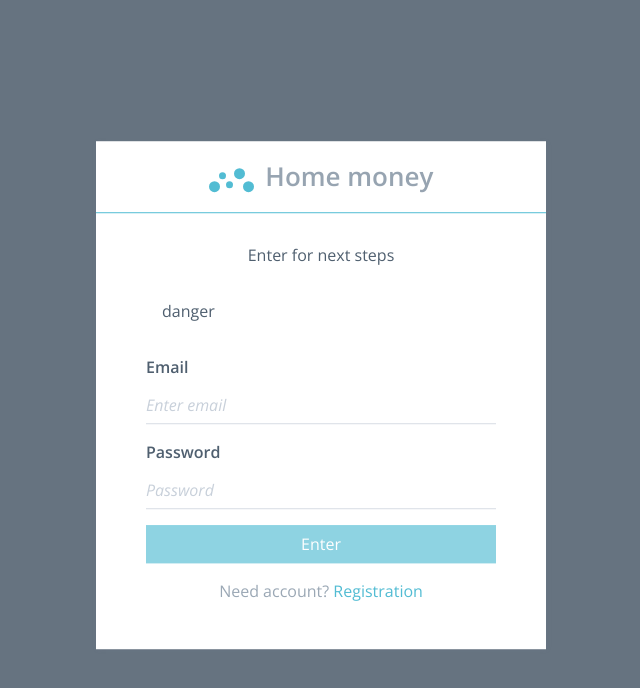
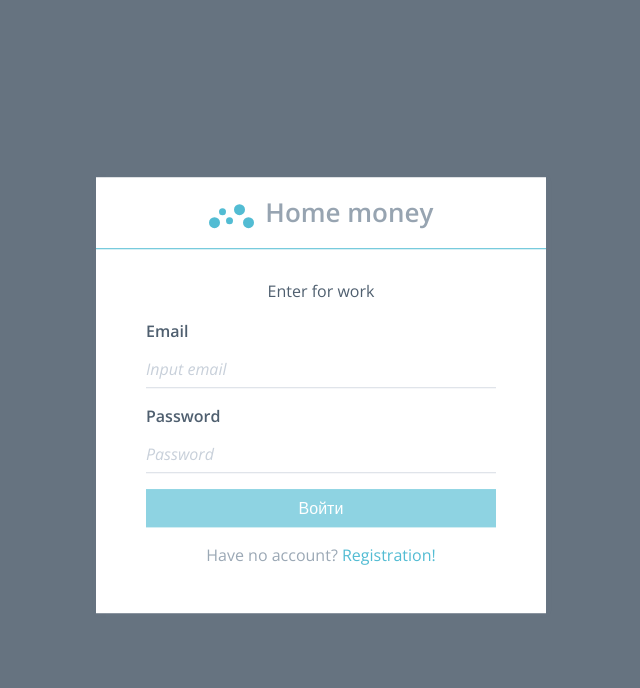
Before and after one commit to katerynabugaieva/home-money, an Angular app: page /login in a window 1280 px wide. Shown: the top 688 px of the page, without its empty margins (319-959 px from the left). Built offline with nearby package versions, Linux system fonts and the light colour scheme.

Commit message:
registration

```diff
--- a/db.json
+++ b/db.json
@@ -5,6 +5,30 @@
       "email": "kateryna.bugaieva@satellytes.com",
       "password": "12345678",
       "name": "Администратор"
+    },
+    {
+      "email": "test@gmail.com",
+      "password": "fvvsvvsvs",
+      "name": "dfb",
+      "id": 2
+    },
+    {
+      "email": "test@gmail.com",
+      "password": "gbfbaebaetqba",
+      "name": "bsdba",
+      "id": 3
+    },
+    {
+      "email": "test@gmail.com",
+      "password": "ddddddddd",
+      "name": "dfb",
+      "id": 4
+    },
+    {
+      "email": "test@gmail.com",
+      "password": "cvvsdvsvsdsv",
+      "name": "dfb",
+      "id": 5
     }
   ],
   "bill": {
--- a/src/app/app.module.ts
+++ b/src/app/app.module.ts
@@ -5,8 +5,8 @@ import {HttpModule} from '@angular/http';
 import { AppComponent } from './app.component';
 import { AuthModule } from './auth/auth.module';
 import {AppRoutingModule} from './app-routing.module';
-import { UsersService } from './shared/services/users.servise';
-import { AuthService} from  './shared/services/auth.service';
+import { UsersService } from './shared/services/users.serviсe';
+import { AuthService} from './shared/services/auth.service';
 
 @NgModule({
   declarations: [
--- a/src/app/auth/login/login.component.html
+++ b/src/app/auth/login/login.component.html
@@ -1,50 +1,68 @@
-<p class="text-xs-center">Enter for next steps</p>
-<div class="alert alert-{{message.type}}"
-*ngIf="message.text">
-{{message.text}}</div>
-                <form [formGroup]='form' (ngSubmit)='onSubmit()'>
-                    <div class="form-group"
-                    [ngClass]="{'has-error':form.get('email').invalid && form.get('email').touched}">
+<p class="text-xs-center">Enter for work</p>
+<div
+  class="alert alert-{{message.type}}"
+  *ngIf="message.text"
+>
+  {{message.text}}
+</div>
+
+<form [formGroup]="form" (ngSubmit)="onSubmit()">
+  <div
+    class="form-group"
+    [ngClass]="{'has-error': form.get('email').invalid && form.get('email').touched}"
+  >
     <label for="email">Email</label>
     <input
       type="text"
       class="form-control underlined"
       id="email"
-                            placeholder="Enter email"
-                            formControlName='email'
+      placeholder="Input email"
+      formControlName="email"
     >
-                        <span class='form-help-text'
-                        *ngIf="form.get('email').invalid && form.get('email').touched">
-                    <span *ngIf="form.get('email')['errors']['required']">Enter the email</span>
-                    <span *ngIf="form.get('email')['errors']['email']">Email is incorrect</span>
+    <span
+      class="form-help-text"
+      *ngIf="form.get('email').invalid && form.get('email').touched"
+    >
+      <span *ngIf="form.get('email')['errors']['required']">Email shouldn't be empty. </span>
+      <span *ngIf="form.get('email')['errors']['email']">Enter correct email. </span>
     </span>
   </div>
-                    <div class="form-group"
-                    [ngClass]="{'has-error':form.get('password').invalid && form.get('password').touched}">
+  <div
+    class="form-group"
+    [ngClass]="{'has-error': form.get('password').invalid && form.get('password').touched}"
+  >
     <label for="password">Password</label>
     <input
       type="password"
       class="form-control underlined"
       id="password"
       placeholder="Password"
-                            formControlName='password'
+      formControlName="password"
     >
-                        <span class='form-help-text'
-                        *ngIf="form.get('password').invalid && form.get('password').touched">
-                        <span *ngIf="form.get('password')['errors']['required']">Enter the password</span>
-                        <span *ngIf="form.get('password')['errors']['minlength']">Only
-{{form.get('password')['errors']['minlength']['actualLength']}} symbols, you need {{form.get('password')['errors']['minlength']['requiredLength']}}
-
+    <span
+      class="form-help-text"
+      *ngIf="form.get('password').invalid && form.get('password').touched"
+    >
+      <span *ngIf="form.get('password')['errors']['required']">Password shouldn't be empty. </span>
+      <span *ngIf="form.get('password')['errors']['minlength'] && form.get('password')['errors']['minlength']['requiredLength']">
+        Password should be
+        {{ form.get('password')['errors']['minlength']['requiredLength'] }}
+        symbols insted of {{ form.get('password')['errors']['minlength']['actualLength'] }}.
       </span>
     </span>
   </div>
   <div class="form-group">
-                        <button type="submit" class="btn btn-block btn-primary"
-                        [disabled]='form.invalid' >Enter</button>
+    <button
+      type="submit"
+      class="btn btn-block btn-primary"
+      [disabled]="form.invalid"
+    >
+      Войти
+    </button>
   </div>
   <div class="form-group">
     <p class="text-muted text-xs-center">
-                            Need account? <a [routerLink]="'/registration'">Registration</a>
+      Have no account? <a [routerLink]="'/registration'">Registration!</a>
     </p>
   </div>
 </form>
--- a/src/app/auth/login/login.component.ts
+++ b/src/app/auth/login/login.component.ts
@@ -1,54 +1,79 @@
 import { Component, OnInit } from '@angular/core';
-import { FormGroup, FormControl, Validators } from '@angular/forms';
-import { Router } from '@angular/router';
+import { FormControl, FormGroup, Validators } from '@angular/forms';
+import { ActivatedRoute, Params, Router } from '@angular/router';
 
-import { AuthService } from 'src/app/shared/services/auth.service';
-import {Message} from '../../shared/models/message.model';
-import { UsersService } from 'src/app/shared/services/users.servise';
-import {User} from '../../shared/models/user.model';
+import { UsersService } from '../../shared/services/users.serviсe';
+import { User } from '../../shared/models/user.model';
+import { Message } from '../../shared/models/message.model';
+import { AuthService } from '../../shared/services/auth.service';
 
 @Component({
-  selector: 'app-login',
+  selector: 'app-ogin',
   templateUrl: './login.component.html',
   styleUrls: ['./login.component.css']
 })
 export class LoginComponent implements OnInit {
+
   form: FormGroup;
   message: Message;
+
   constructor(private usersService: UsersService,
               private authService: AuthService,
-    private router: Router) { }
+              private router: Router,
+              private route: ActivatedRoute) {
+  }
 
   ngOnInit() {
+    this.message = new Message('danger', '');
+
+    this.route.queryParams
+      .subscribe((params: Params) => {
+        if (params['nowCanLogin']) {
+          this.showMessage({
+            text: 'Теперь вы можете зайти в систему',
+            type: 'success'
+          });
+        }
+      });
+
     this.form = new FormGroup({
       'email': new FormControl(null, [Validators.required, Validators.email]),
       'password': new FormControl(null, [Validators.required, Validators.minLength(6)])
     });
-
-    this.message = new Message('', 'danger');
   }
 
-  private showMessage(text: string, type: string = 'danger') {
-    this.message = new Message(type, text);
-    window.setTimeout(() =>
-      { this.message.text = ''; }, 2000);
+  private showMessage(message: Message) {
+    this.message = message;
+
+    window.setTimeout(() => {
+      this.message.text = '';
+    }, 5000);
   }
+
   onSubmit() {
     const formData = this.form.value;
-    this.usersService
-    .getUserByEmail(formData.email)
+
+    this.usersService.getUserByEmail(formData.email)
       .subscribe((user: User) => {
         if (user) {
           if (user.password === formData.password) {
+            this.message.text = '';
             window.localStorage.setItem('user', JSON.stringify(user));
             this.authService.login();
-     //   this.router.navigate([''])
+            // this.router.navigate(['']);
           } else {
-        this.showMessage('wrong pass');
+            this.showMessage({
+              text: 'Wrong password',
+              type: 'danger'
+            });
           }
         } else {
-    this.showMessage('noooo');
+          this.showMessage({
+            text: 'No user',
+            type: 'danger'
+          });
         }
       });
   }
+
 }
--- a/src/app/auth/registration/registration.component.html
+++ b/src/app/auth/registration/registration.component.html
@@ -1,47 +1,95 @@
-<p class="text-xs-center">Registration for access</p>
-<form>
-    <div class="form-group">
+<p class="text-xs-center">Registration</p>
+<form [formGroup]="form" (ngSubmit)="onSubmit()">
+  <div
+    class="form-group"
+    [ngClass]="{'has-error': form.get('email').invalid && form.get('email').touched}"
+  >
     <label for="email">Email</label>
     <input
       type="text"
       class="form-control underlined"
       id="email"
-            placeholder="Enter email"
+      placeholder="input email"
+      formControlName="email"
     >
+    <span
+      class="form-help-text"
+      *ngIf="form.get('email').invalid && form.get('email').touched"
+    >
+      <span *ngIf="form.get('email')['errors']['required']">Email shouldn't be empty. </span>
+      <span *ngIf="form.get('email')['errors']['email']">Enter correct email. </span>
+    </span>
   </div>
-    <div class="form-group has-error">
-        <label for="password">Password</label>
+  <div
+    class="form-group"
+    [ngClass]="{'has-error': form.get('password').invalid && form.get('password').touched}"
+  >
+    <label for="password">password</label>
     <input
       type="password"
       class="form-control underlined"
       id="password"
-            placeholder="Enter password"
+      placeholder="input password"
+      formControlName="password"
     >
-        <span class="form-help-text">Error message.</span>
+    <span
+      class="form-help-text"
+      *ngIf="form.get('password').invalid && form.get('password').touched"
+    >
+      <span *ngIf="form.get('password')['errors']['required']">empty password. </span>
+      <span *ngIf="form.get('password')['errors']['minlength'] && form.get('password')['errors']['minlength']['requiredLength']">
+        shpuld be longer than
+        {{ form.get('password')['errors']['minlength']['requiredLength'] }}
+        . Now is {{ form.get('password')['errors']['minlength']['actualLength'] }}.
+      </span>
+    </span>
   </div>
-    <div class="form-group has-success">
+  <div
+    class="form-group"
+    [ngClass]="{'has-error': form.get('name').invalid && form.get('name').touched}"
+  >
     <label for="name">Name</label>
     <input
       type="text"
       class="form-control underlined"
       id="name"
-            placeholder="Enter name"
+      placeholder="input name"
+      formControlName="name"
     >
-        <span class="form-help-text">Success message.</span>
+    <span
+      class="form-help-text"
+      *ngIf="form.get('name').invalid && form.get('name').touched"
+    >
+     shouldn't be empty
+    </span>
   </div>
-    <div class="form-group">
+  <div
+    class="form-group"
+    [ngClass]="{'has-error': form.get('agree').invalid && form.get('agree').touched}"
+  >
     <label for="agree">
-            <input class="checkbox" id="agree" type="checkbox">
-            <span>Agree with rules</span>
+      <input
+        class="checkbox"
+        id="agree"
+        type="checkbox"
+        formControlName="agree"
+      >
+      <span>Agree with credentials</span>
     </label>
   </div>
   <div class="form-group">
-        <button type="submit" class="btn btn-block btn-primary">Registration</button>
+    <button
+      type="submit"
+      class="btn btn-block btn-primary"
+      [disabled]="form.invalid"
+    >
+      Registration
+    </button>
   </div>
   <div class="form-group">
     <p class="text-muted text-xs-center">
-            Do you have account?
-            <a href="#">
+      Have account?
+      <a [routerLink]="'/login'">
        Enter!
       </a>
     </p>
--- a/src/app/auth/registration/registration.component.ts
+++ b/src/app/auth/registration/registration.component.ts
@@ -1,4 +1,9 @@
 import { Component, OnInit } from '@angular/core';
+import { FormControl, FormGroup, Validators } from '@angular/forms';
+import { Router } from '@angular/router';
+
+import { UsersService } from '../../shared/services/users.serviсe';
+import { User } from '../../shared/models/user.model';
 
 @Component({
   selector: 'app-registration',
@@ -7,9 +12,32 @@ import { Component, OnInit } from '@angular/core';
 })
 export class RegistrationComponent implements OnInit {
 
-  constructor() { }
+  form: FormGroup;
+
+  constructor(private usersService: UsersService, private router: Router) {
+  }
 
   ngOnInit() {
+    this.form = new FormGroup({
+      'email': new FormControl(null, [Validators.required, Validators.email]),
+      'password': new FormControl(null, [Validators.required, Validators.minLength(6)]),
+      'name': new FormControl(null, [Validators.required]),
+      'agree': new FormControl(false, [Validators.requiredTrue])
+    });
+  }
+
+  onSubmit() {
+    const {email, password, name} = this.form.value;
+    const user = new User(email, password, name);
+
+    this.usersService.createNewUser(user)
+      .subscribe(() => {
+        this.router.navigate(['/login'], {
+          queryParams: {
+            nowCanLogin: true
+          }
+        });
+      });
   }
 
 }
--- a/src/app/shared/services/users.servise.ts
+++ b/src/app/shared/services/users.serviсe.ts
@@ -13,4 +13,9 @@ export class UsersService {
         .map((response: Response) => response.json())
         .map((user: User[]) => user[0] ? user[0] : undefined)
     }
+
+    createNewUser(user: User): Observable<User> {
+        return this.http.post(`http://localhost:3000/users`, user)
+        .map((response: Response) => response.json())
+    }
 }
```
Lines whose indentation alone changed are shown as unchanged.
